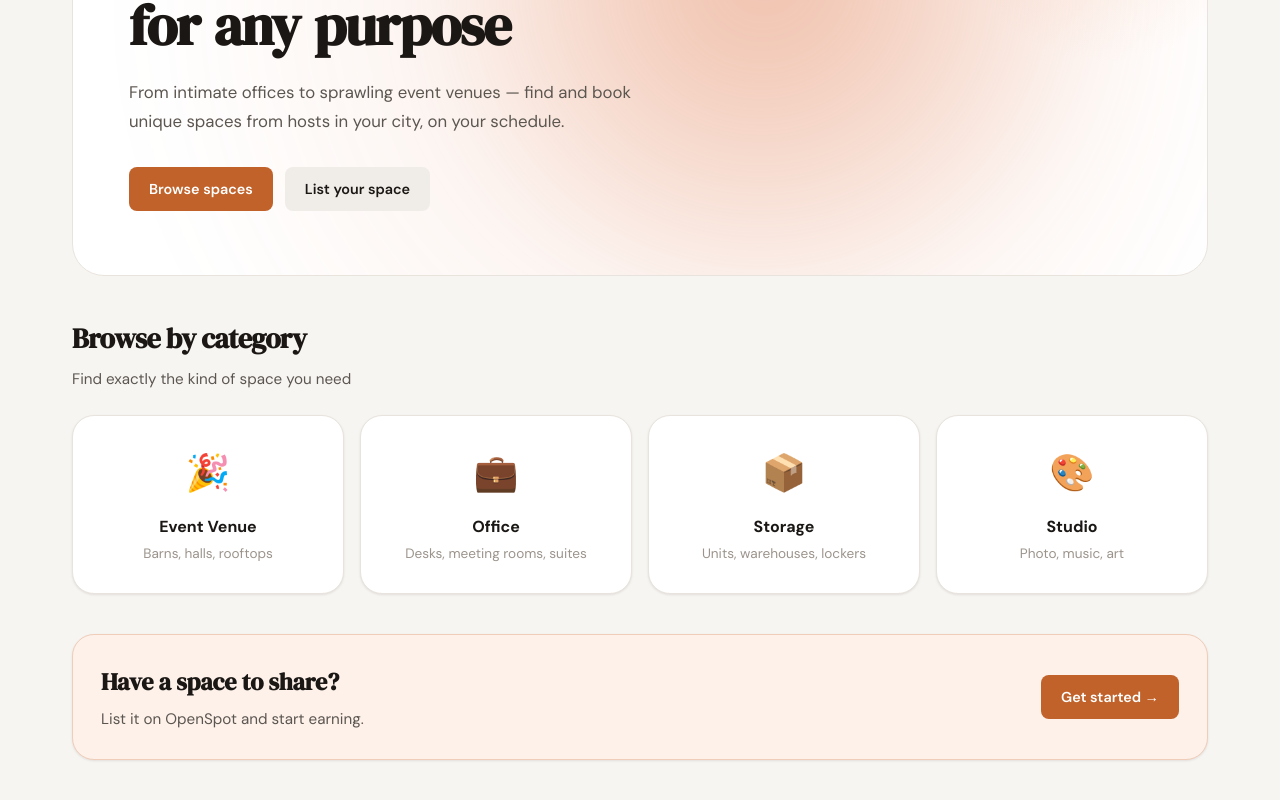
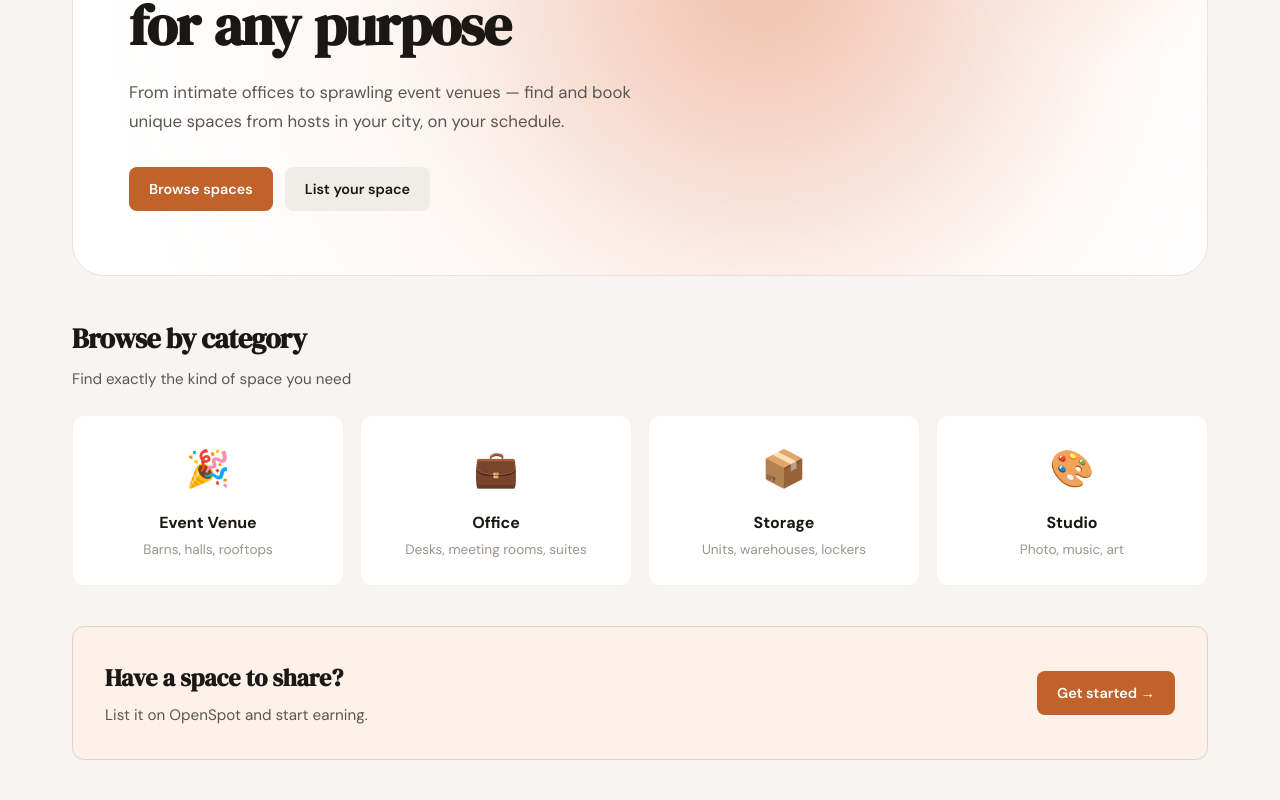
Before and after one commit to laportej17/OpenSpot, a React (Vite) app in the folder frontend/: page / in a window 1280 px wide. Shown: the part 300-1100 px from the top of the page. Built offline with nearby package versions, Linux system fonts and the light colour scheme; no server answers.

Commit message:
added more hover animations for main page

```diff
--- a/frontend/src/pages/HomePage.jsx
+++ b/frontend/src/pages/HomePage.jsx
@@ -72,11 +72,14 @@ export default function HomePage() {
           style={{ display: 'grid', gridTemplateColumns: 'repeat(auto-fill, minmax(220px, 1fr))', gap: '1rem' }}
         >
           {CATEGORIES.map(cat => (
-            <Link to={`/listings?category=${cat.label.toLowerCase()}`} key={cat.label}>
-              <div
-                className="panel"
-                style={{ textAlign: 'center', cursor: 'pointer' }}
-              >
+            /* We use a specific class on the Link to ensure it behaves like a block */
+            <Link
+              to={`/listings?category=${cat.label.toLowerCase()}`}
+              key={cat.label}
+              className="category-link"
+              style={{ textDecoration: 'none', color: 'inherit' }}
+            >
+              <div className="card" style={{ textAlign: 'center' }}>
                 <div style={{ fontSize: '2.25rem', marginBottom: '0.75rem' }}>{cat.emoji}</div>
                 <div style={{ fontWeight: 700, fontSize: '1rem', marginBottom: '0.25rem' }}>{cat.label}</div>
                 <div style={{ fontSize: '0.85rem', color: 'var(--ink-3)' }}>{cat.desc}</div>
@@ -88,8 +91,8 @@ export default function HomePage() {
 
       {/* CTA */}
       <div
-        className="panel reveal"
-        style={{ background: 'var(--accent-bg)', border: '1px solid #f0cdb8', display: 'flex', justifyContent: 'space-between', alignItems: 'center', flexWrap: 'wrap', gap: '1.5rem' }}
+        className="card reveal"
+        style={{ background: 'var(--accent-bg)', border: '1px solid #f0cdb8', display: 'flex', justifyContent: 'space-between', alignItems: 'center', flexWrap: 'wrap', gap: '1.5rem', padding: '2rem' }}
       >
         <div>
           <h2 style={{ fontFamily: 'var(--font-display)', fontSize: '1.5rem', marginBottom: '0.35rem' }}>Have a space to share?</h2>
--- a/frontend/src/styles.css
+++ b/frontend/src/styles.css
@@ -654,13 +654,37 @@ textarea { resize: vertical; min-height: 100px; }
   pointer-events: none;
 }
 
-/* Card hover lift */
+/* Base Card Styling */
 .card {
-  transition: transform 200ms ease, box-shadow 200ms ease;
+  background: white;
+  padding: 1.5rem;
+  border-radius: 12px;
+  border: 1px solid rgba(0,0,0,0.05); /* subtle border */
+  transition: transform 250ms cubic-bezier(0.175, 0.885, 0.32, 1.275),
+              box-shadow 250ms ease;
+  height: 100%;
+  display: block; /* Critical for transform to work */
 }
+
+/* Hover State */
 .card:hover {
-  transform: translateY(-5px);
-  box-shadow: var(--shadow-lg);
+  transform: translateY(-8px);
+  box-shadow: 0 12px 24px rgba(0, 0, 0, 0.1);
+  border-color: transparent;
+}
+
+/* Ensure the Link doesn't break the layout */
+.category-link {
+  display: block;
+  transition: none; /* Let the card inside handle it */
+}
+
+/* If you still want to keep the .panel styling for other things,
+   you can alias it: */
+.panel {
+  background: white;
+  border-radius: 12px;
+  padding: 1.5rem;
 }
 
 /* Page transition */
```
